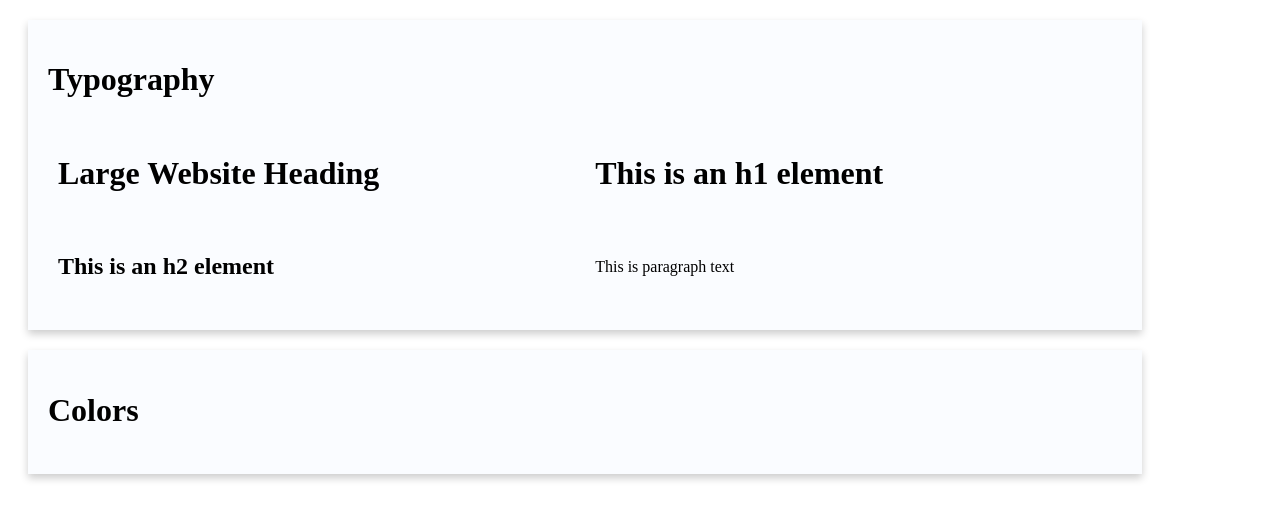
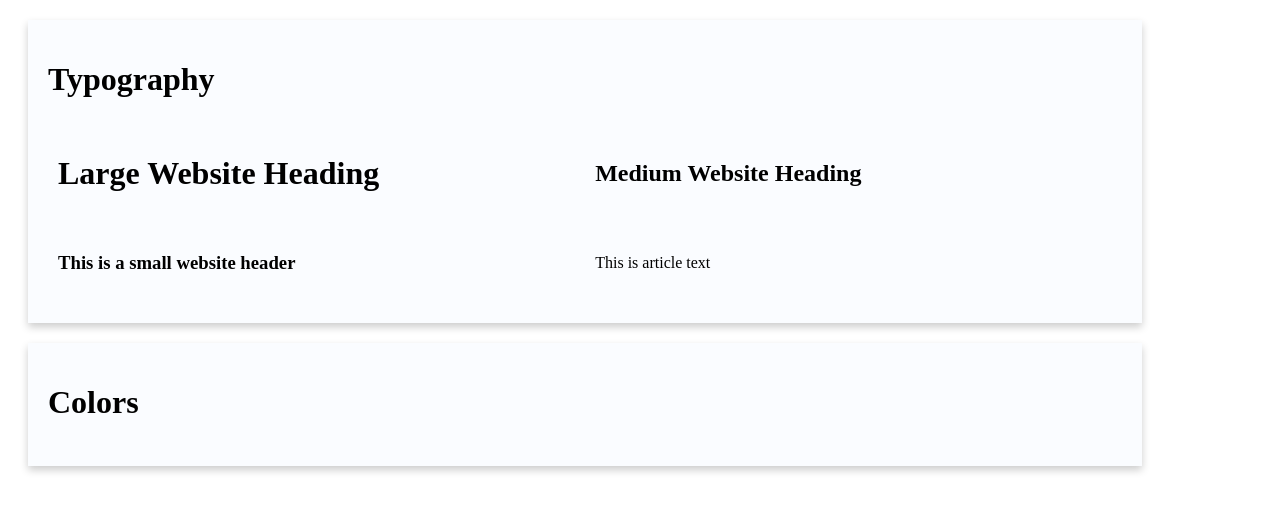
Before and after one commit to jchristy40/awesemostyleguide, a plain HTML site: page index.html in a window 1280 px wide. Drawn offline with Linux system fonts and the light colour scheme.

Commit message:
add classes and smarter context

```diff
--- a/index.html
+++ b/index.html
@@ -15,13 +15,13 @@
                     <h1 class="largeheader">Large Website Heading</h1>
                 </div>
                 <div class="sectionelement">
-                    <h1>This is an h1 element</h1>
+                    <h2 class="mediumheader">Medium Website Heading</h2>
                 </div>
                 <div class="sectionelement">
-                    <h2>This is an h2 element</h2>
+                    <h3>This is a small website header</h3>
                 </div>
                 <div class="sectionelement">
-                    <p>This is paragraph text</p>
+                    <p class="articletext">This is article text</p>
                 </div>
             </div>
         </div>
```
